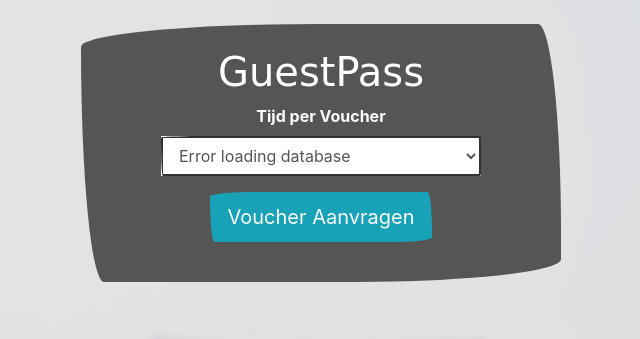
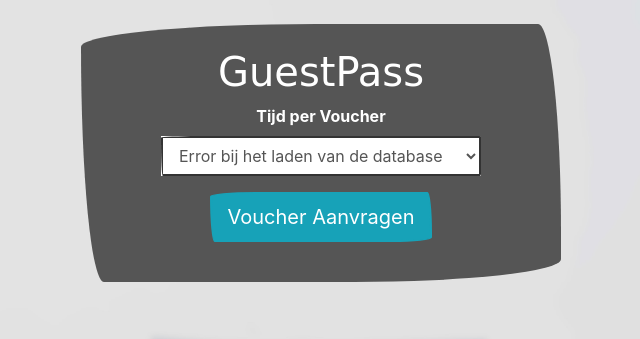
Before and after one commit to rushxs7/guestpass, a PHP site: page / in a window 1280 px wide. Shown: the top 339 px of the page, without its empty margins (319-959 px from the left). Run offline with PHP 8.4, Linux system fonts and the light colour scheme; data that the repository does not hold is empty; some web fonts are replaced.

Commit message:
corrected some language anomalies

```diff
--- a/import.php
+++ b/import.php
@@ -69,7 +69,7 @@ if (!empty($_FILES["csvfile"])) {
     <div class="form-group">
       <label>CSV File</label>
       <input class="form-control-file" type="file" name="csvfile" required>
-      <small class="form-text text-muted">Upload the CSV file here.</small>
+      <small class="form-text text-muted">Upload de CSV file hier.</small>
     </div>
     <input type="submit" name="importcsv" value="Import" class="btn btn-outline-primary btn-lg">
     <?php
--- a/index.php
+++ b/index.php
@@ -60,7 +60,7 @@
                   echo '<option value="' . $rollRow['roll_time'] . '">' . $rollRow['roll_desc'] . "</option>";
                 }
               }else {
-                echo '<option>Error loading database</option>';
+                echo '<option>Error bij het laden van de database</option>';
               }
 
               ?>
```
